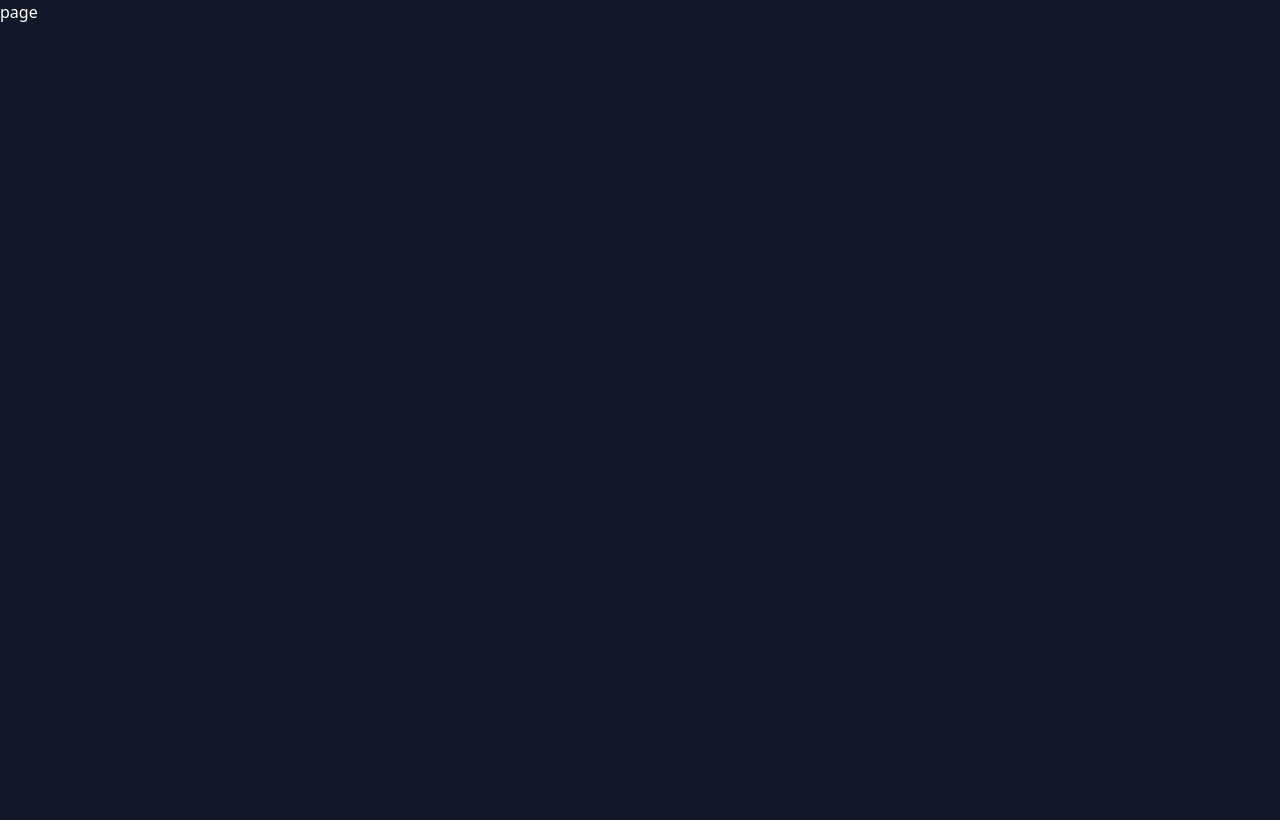
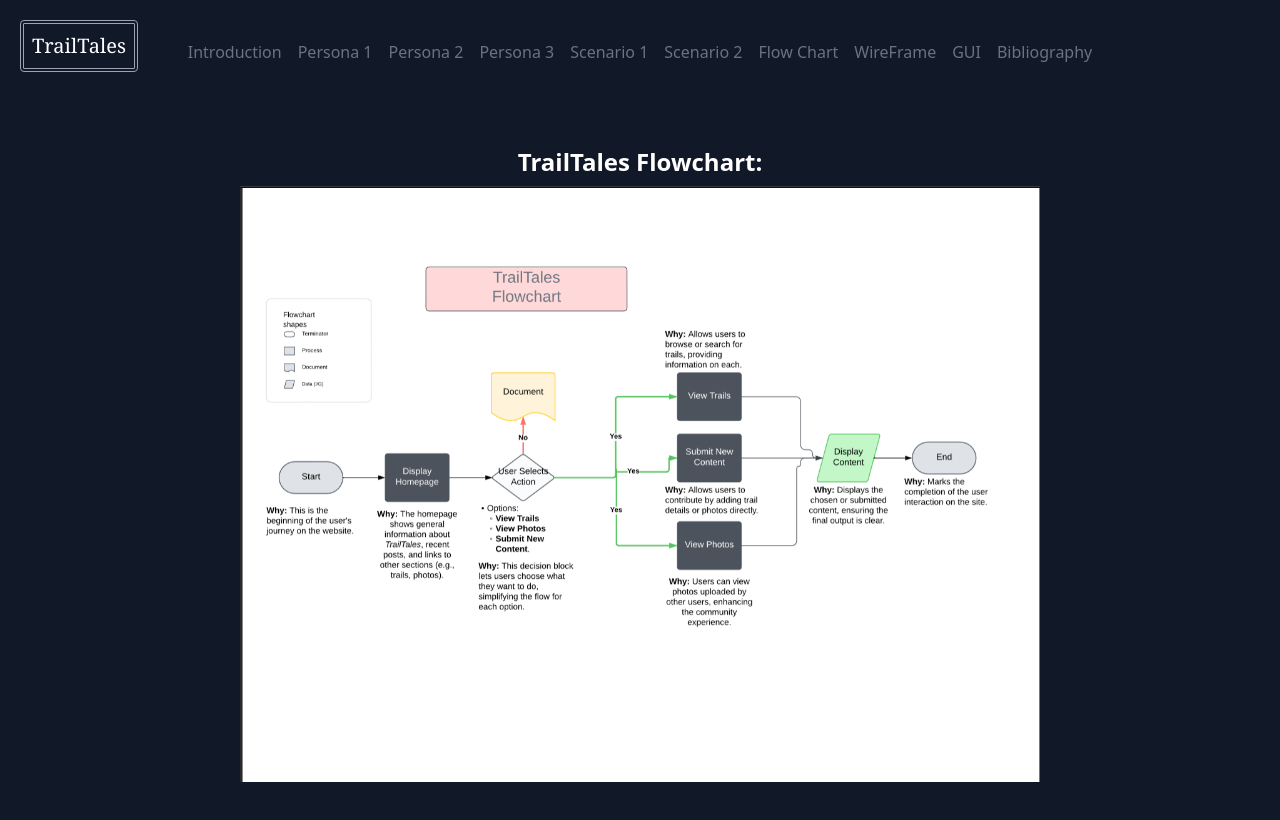
Before and after one commit to JoseMaurette1/CAP4104, a Next.js app: page /pages/FlowChart in a window 1280 px wide. Shown: the top 820 px of the page. Built offline with nearby package versions, Linux system fonts and the light colour scheme.

Commit message:
Coded TrailTales Flowchart page

```diff
--- a/src/app/pages/FlowChart/page.tsx
+++ b/src/app/pages/FlowChart/page.tsx
@@ -1,7 +1,22 @@
 import React from "react";
+import Chart from "@/app/assets/Chart.png";
+import Navbar from "@/app/_components/Navbar";
+import Logo from "@/app/_components/Logo";
+import Image from "next/image";
 
 const page = () => {
-  return <div>page</div>;
+  return (
+    <>
+      <Navbar />
+      <Logo />
+      <div className="min-h-screen flex items-center justify-center flex-col">
+        <h1 className="pb-2 font-bold text-white text-2xl">
+          TrailTales Flowchart:
+        </h1>
+        <Image src={Chart} alt="FlowChart" width={800} height={300} />
+      </div>
+    </>
+  );
 };
 
 export default page;
```
